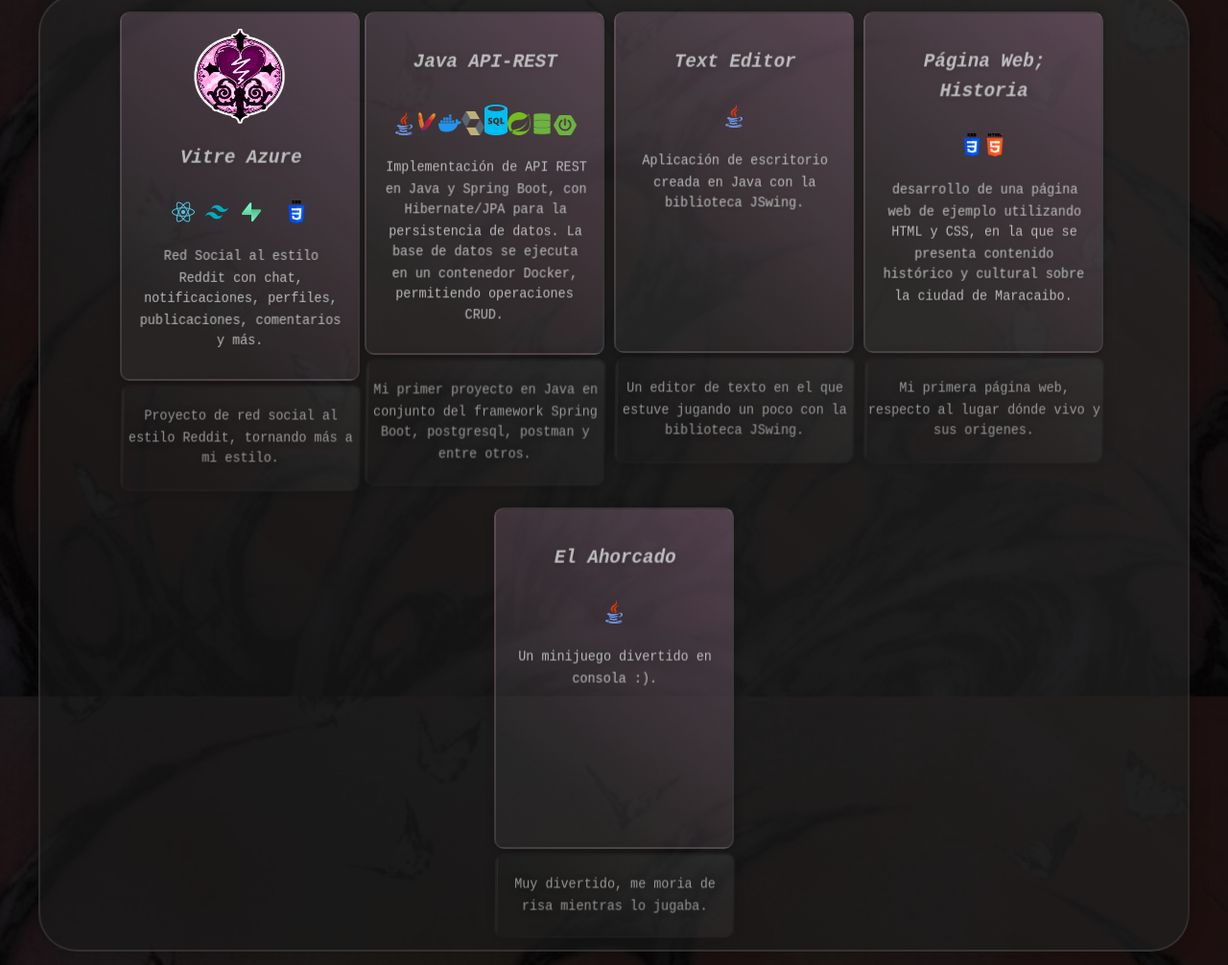
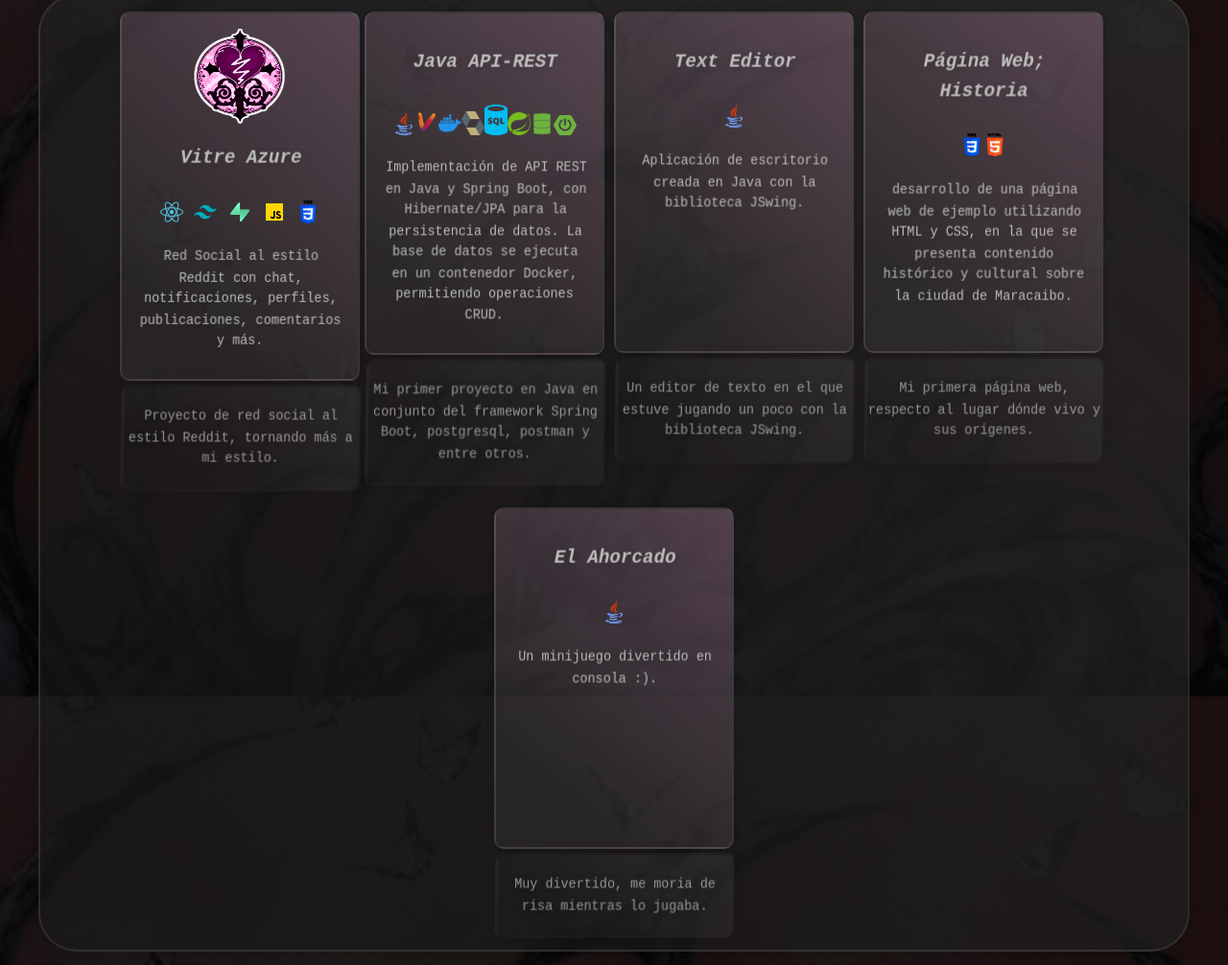
Before and after one commit to adop1d/portfolio, a plain HTML site: page index.html in a window 1280 px wide. Shown: the part 2474-3480 px from the top of the page at 96% size. Drawn offline with Linux system fonts and the light colour scheme; a script that the page names is missing; a web font is replaced by a local one.

Commit message:
added js

```diff
--- a/index.html
+++ b/index.html
@@ -165,7 +165,7 @@
               <img src="ico/react.png" alt="" class="icon-example">
               <img src="ico/tailwind.png" alt="" class="icon-example">
               <img src="ico/supabase.png" alt="" class="icon-example">
-              <img src="ico/javascript.png" alt="" class="icon-example">
+              <img src="ico/js.png" alt="" class="icon-example">
               <img src="ico/css.png" alt="" class="icon-example">
             </span>
             <p class="tut">Red Social al estilo Reddit con chat, notificaciones, perfiles, publicaciones, comentarios y más.</p>
```
